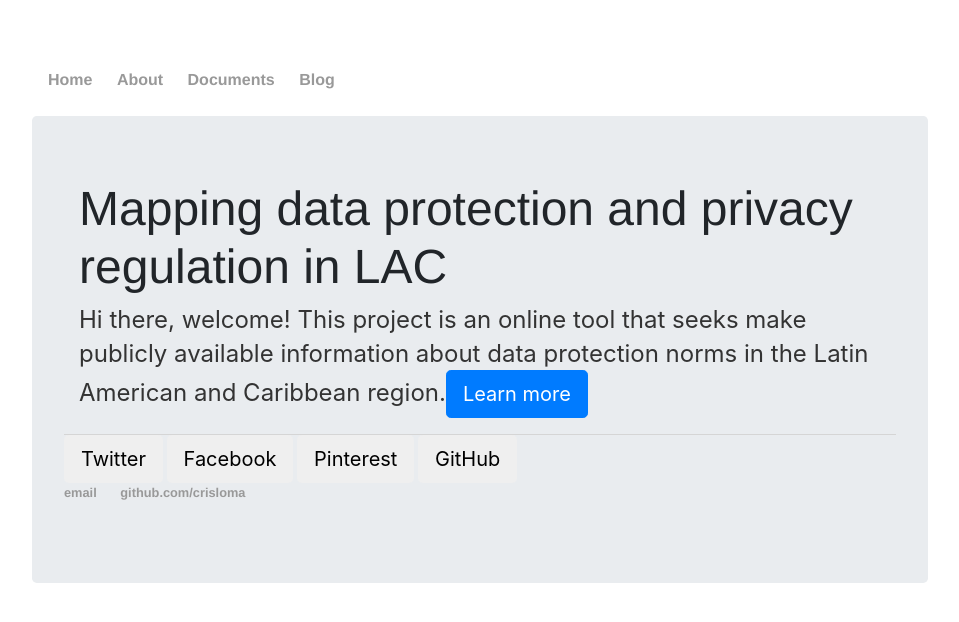
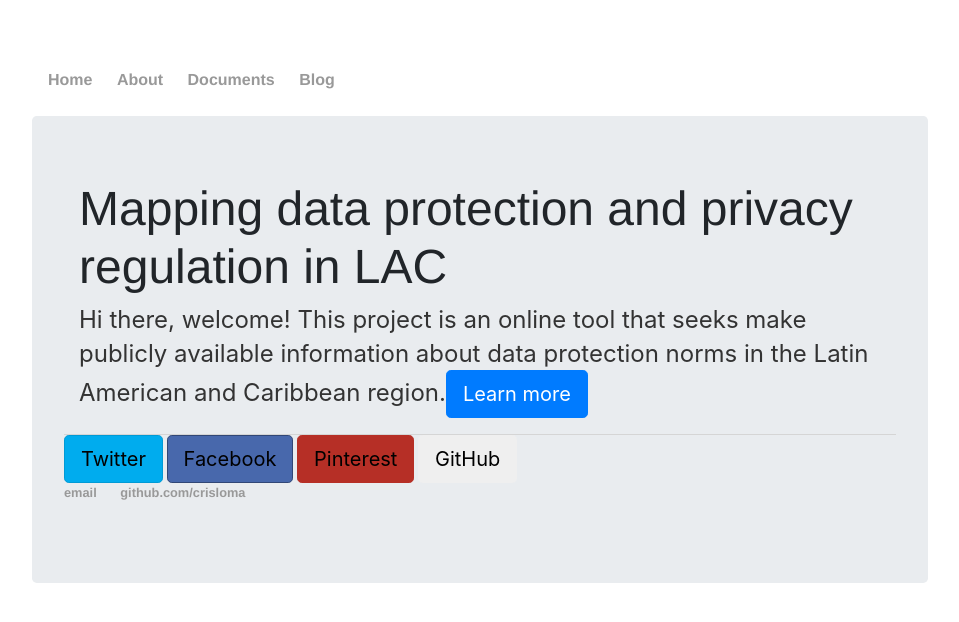
Before and after one commit to crisloma/crisloma.github.io, a Jekyll site: the page index.html, which Jekyll copies as it is, in a window 1280 px wide. Shown: the top 622 px of the page, without its empty margins (160-1119 px from the left). Built offline with Jekyll 4.4.1, drawn with Linux system fonts in a browser that asks for light colours.

Commit message:
Update main.css

```diff
--- a/css/main.css
+++ b/css/main.css
@@ -41,3 +41,18 @@
 ul.posts li {
     list-style: none;
 }
+
+.btn-twitter {
+    background: #00acee;
+	border-color: #009ad5;
+}
+
+.btn-facebook {
+	background: #4868ac;
+	border-color: #314776;
+}
+
+.btn-pinterest {
+	background: #b62f26;
+	border-color: #b62f26;
+}
```
